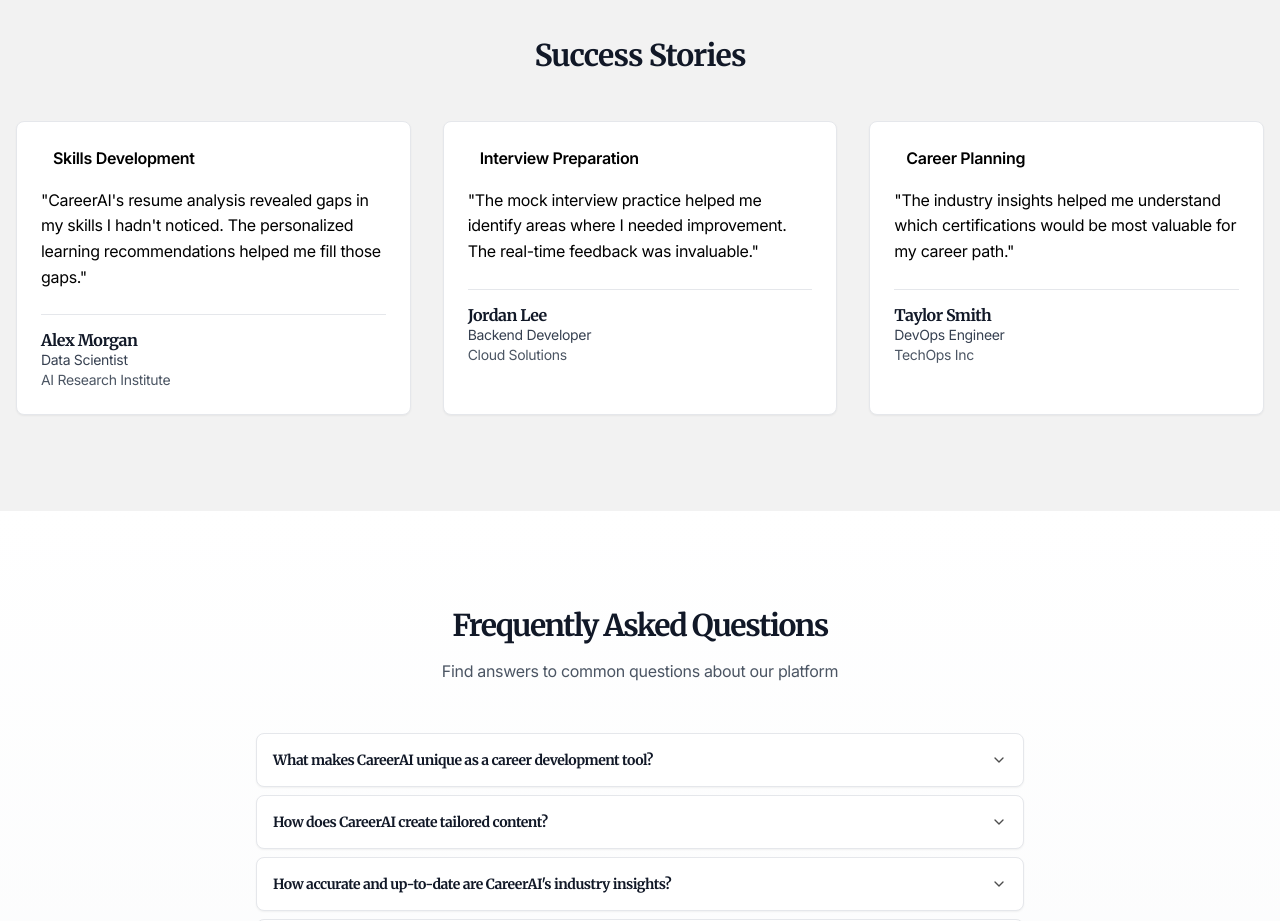
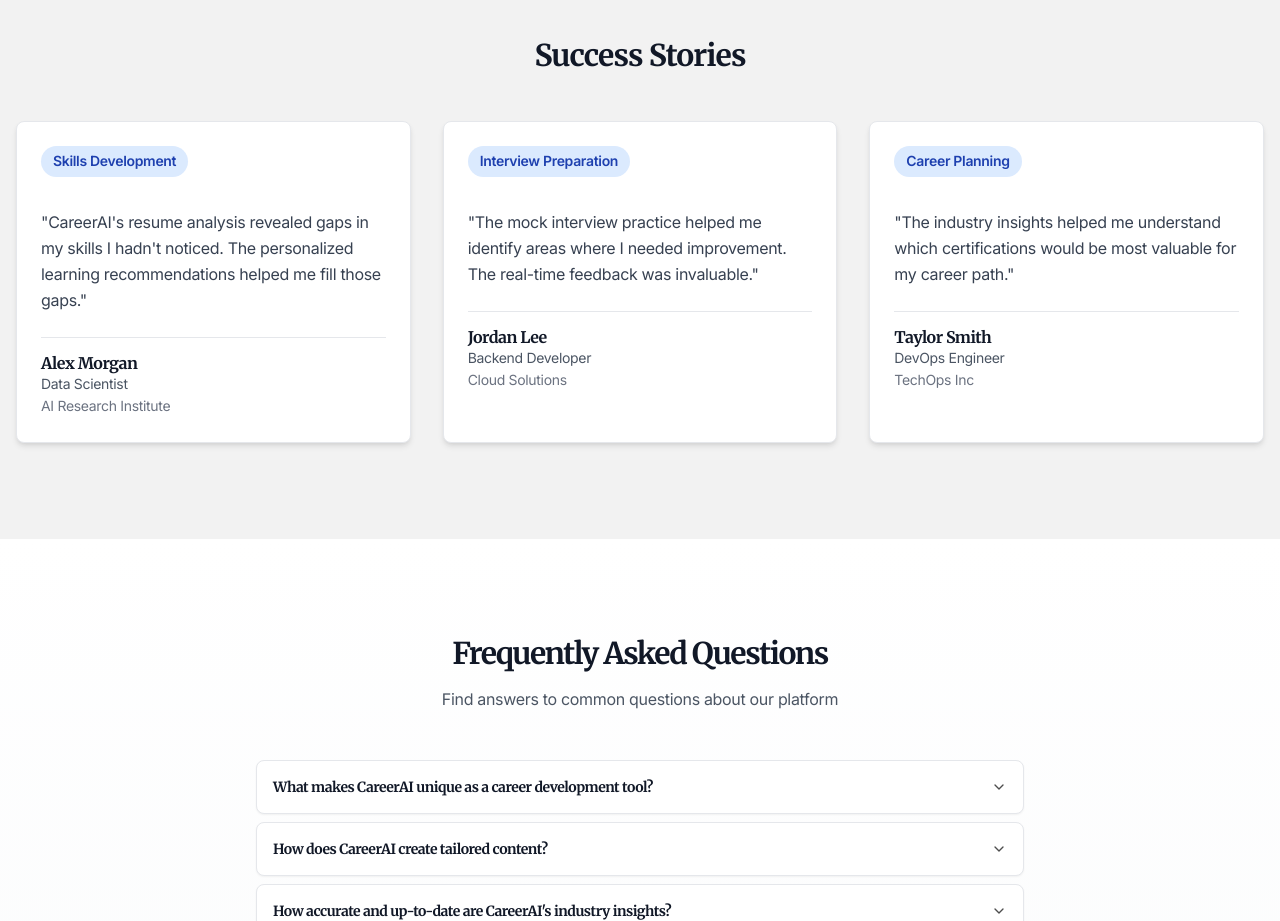
Before and after one commit to Mustafaahmed00/CareerAI, a Next.js app: page / in a window 1280 px wide. Shown: the part 2680-3601 px from the top of the page. Built offline with nearby package versions, Linux system fonts and the light colour scheme; no server answers.

Commit message:
style the overall website better with more readability

```diff
--- a/app/globals.css
+++ b/app/globals.css
@@ -208,6 +208,59 @@
   display: inline-block; /* This helps with the gradient */
 }
 
+/* Testimonials Styles */
+.testimonials-grid {
+  display: grid;
+  grid-template-columns: repeat(1, 1fr);
+  gap: 2rem;
+}
+
+@media (min-width: 768px) {
+  .testimonials-grid {
+    grid-template-columns: repeat(3, 1fr);
+  }
+}
+
+.testimonial-card {
+  background-color: white;
+  border-radius: 0.5rem;
+  padding: 1.5rem;
+  box-shadow: 0 4px 6px -1px rgba(0, 0, 0, 0.1), 0 2px 4px -1px rgba(0, 0, 0, 0.06);
+  border: 1px solid #e5e7eb;
+}
+
+.testimonial-focus {
+  display: inline-block;
+  padding: 0.25rem 0.75rem;
+  font-size: 0.875rem;
+  font-weight: 600;
+  color: #1e40af;
+  background-color: #dbeafe;
+  border-radius: 9999px;
+  margin-bottom: 1rem;
+}
+
+.testimonial-quote {
+  color: #374151;
+  line-height: 1.625;
+  margin-bottom: 1.5rem;
+}
+
+.testimonial-author {
+  font-weight: 600;
+  color: #111827;
+}
+
+.testimonial-role {
+  font-size: 0.875rem;
+  color: #4b5563;
+}
+
+.testimonial-company {
+  font-size: 0.875rem;
+  color: #6b7280;
+}
+
 /* Mobile Specific Fixes */
 @media (max-width: 768px) {
   .hero-image-wrapper {
--- a/data/testimonial.js
+++ b/data/testimonial.js
@@ -32,30 +32,30 @@
             Success Stories
           </h2>
 
-        <div className="testimonials-grid grid grid-cols-1 md:grid-cols-3 gap-8">
+          <div className="testimonials-grid">
             {testimonials.map((item, index) => (
               <div
                 key={index}
-              className="bg-white rounded-lg p-6 shadow-sm border border-gray-200"
+                className="testimonial-card"
               >
                 <div className="mb-4">
-                <span className="inline-block px-3 py-1 text-base font-semibold text-blue-800 rounded-full bg-blue-50">
+                  <span className="testimonial-focus">
                     {item.focus}
                   </span>
                 </div>
 
-              <p className="text-gray-800 leading-relaxed mb-6">
+                <p className="testimonial-quote">
                   "{item.quote}"
                 </p>
 
                 <div className="border-t pt-4">
-                <h3 className="font-semibold text-gray-900">
+                  <h3 className="testimonial-author">
                     {item.author}
                   </h3>
-                <p className="text-sm text-gray-700">
+                  <p className="testimonial-role">
                     {item.role}
                   </p>
-                <p className="text-sm text-gray-600">
+                  <p className="testimonial-company">
                     {item.company}
                   </p>
                 </div>
```
Lines whose indentation alone changed are shown as unchanged.
